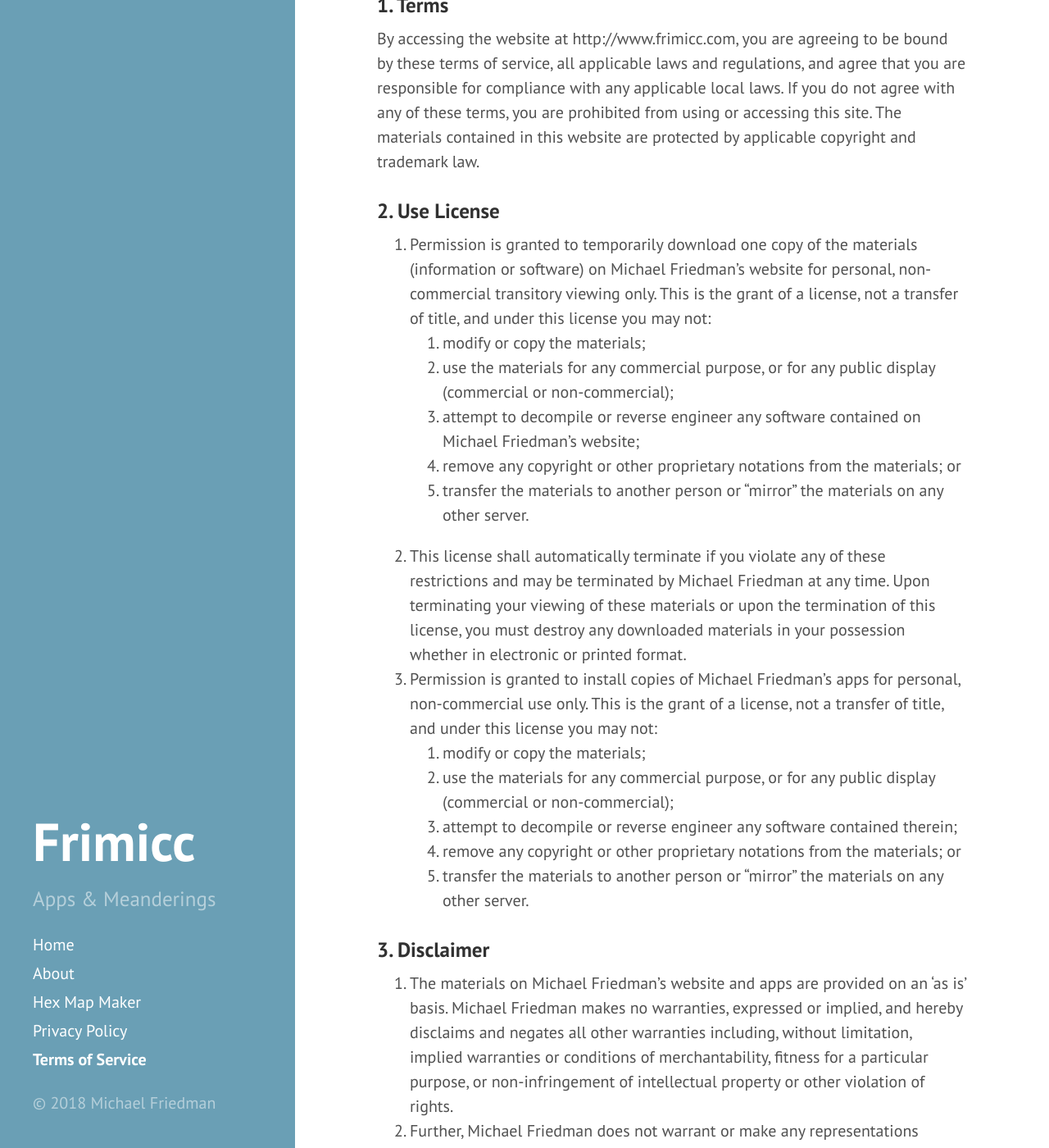
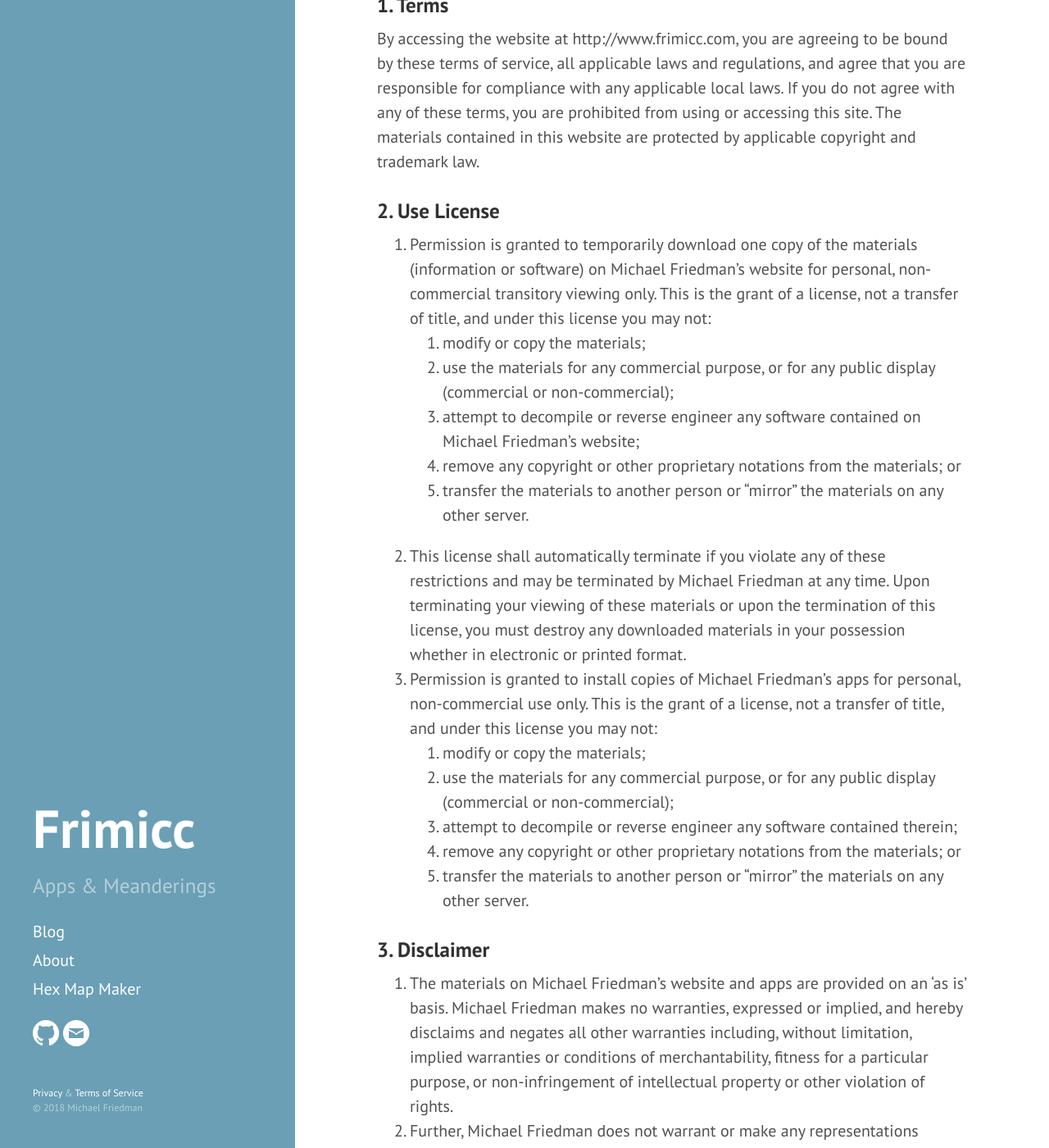
Before and after one commit to frimicc/frimicc.github.io, a Jekyll site: the page built from terms.md, in a window 1280 px wide and 1400 px high, scrolled down 227 px. Shown: the whole window at 82% size. Built offline with Jekyll 4.4.1, drawn with Linux system fonts in a browser that asks for light colours.

Commit message:
Formatting updates to sidebar, added GH and Email icons.

```diff
--- a/_includes/sidebar.html
+++ b/_includes/sidebar.html
@@ -2,7 +2,7 @@
   <div class="container sidebar-sticky">
     <div class="sidebar-about">
       <h1>
-        <a href="{{ site.baseurl }}">
+        <a href="{{ site.baseurl }}/">
           {{ site.title }}
         </a>
       </h1>
@@ -10,7 +10,8 @@
     </div>
 
     <nav class="sidebar-nav">
-      <a class="sidebar-nav-item{% if page.url == site.baseurl %} active{% endif %}" href="{{ site.baseurl }}/">Home</a>
+      <a class="sidebar-nav-item{% if page.url == site.baseurl %} active{% endif %}"
+          href="{{ site.baseurl }}/">Blog</a>
 
       {% comment %}
         The code below dynamically generates a sidebar nav of pages with
@@ -21,13 +22,26 @@
       {% for node in pages_list %}
         {% if node.title != null %}
           {% if node.layout == "page" %}
-            <a class="sidebar-nav-item{% if page.url == node.url %} active{% endif %}" href="{{ node.url }}">{{ node.title }}</a>
+            <a class="sidebar-nav-item{% if page.url == node.url %} active{% endif %}"
+                href="{{ node.url }}">{{ node.title }}</a>
           {% endif %}
         {% endif %}
       {% endfor %}
 
     </nav>
 
-    <p>&copy; {{ site.time | date: '%Y' }} Michael Friedman</p>
+    <div class="sidebar-nav">
+        <a href="https://github.com/frimicc">
+            <img src="{{ site.baseurl }}/public/images/GitHub-Mark-Light.png" />
+        </a><a href="mailto:michael@frimicc.com">
+            <img src="{{ site.baseurl }}/public/images/Email.png" />
+        </a>
+    </div>
+
+    <div class="small-print">
+        <p><a href="{{ site.baseurl }}/privacy/">Privacy</a> &amp;
+        <a href="{{ site.baseurl }}/terms/">Terms of Service</a><br />
+        &copy; {{ site.time | date: '%Y' }} Michael Friedman</p>
+    </div>
   </div>
 </div>
--- /dev/null
+++ b/_layouts/no_toc_page.html
@@ -0,0 +1,8 @@
+---
+layout: default
+---
+
+<div class="page">
+  <h1 class="page-title">{{ page.title }}</h1>
+  {{ content }}
+</div>
--- a/public/css/frimicc.css
+++ b/public/css/frimicc.css
@@ -4,3 +4,11 @@
     margin: 0 auto;
     display: block;
 }
+
+.sidebar .small-print {
+    font-size: .6em
+}
+
+.sidebar a img {
+    display: inline;
+}
```
Also changed, not shown: privacypolicy.md (+1 -1 lines), terms.md (+1 -1 lines), public/images/Email.png (added), public/images/GitHub-Mark-Light.png (added).
